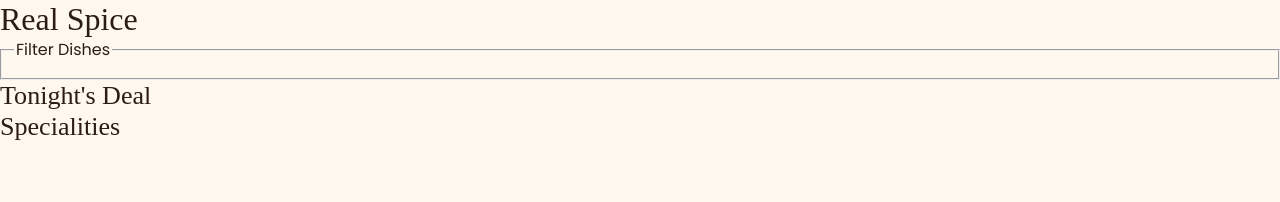
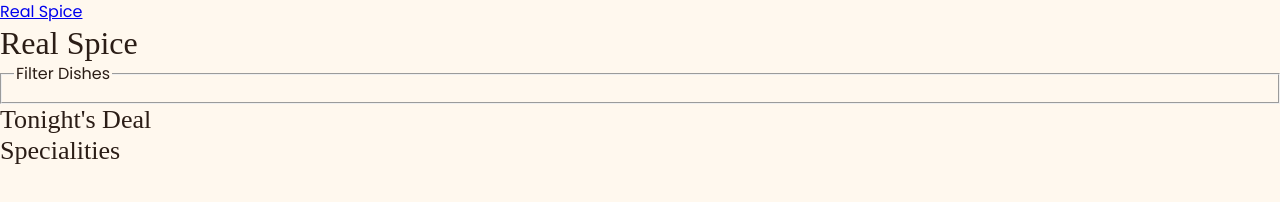
Before and after one commit to Jack-Fox01/real-spice, a plain HTML site: page index.html in a window 1280 px wide. Drawn offline with Linux system fonts and the light colour scheme; a web font is replaced by a local one.

Commit message:
add site name link to header (#19)

```diff
--- a/index.html
+++ b/index.html
@@ -11,14 +11,15 @@
 </head>
 <body>
     <header>
-        <nav aria-label="main">
+        <nav aria-label="site">
+            <a href="index.html">Real Spice</a>
             <!-- NAV BAR -->
         </nav>
     </header>
     <!-- Pages own content-->
     <main>
         <div class="hero">
-            <h1>Real Spice</h1>
+            <h1>Real Spice</h1> <!-- banner -->
             <!-- TAGLINE -->
             <!-- OPEN STATUS (DO THIS IN LATER ISSUE)-->
             <!-- INFO CHIPS -->
```
